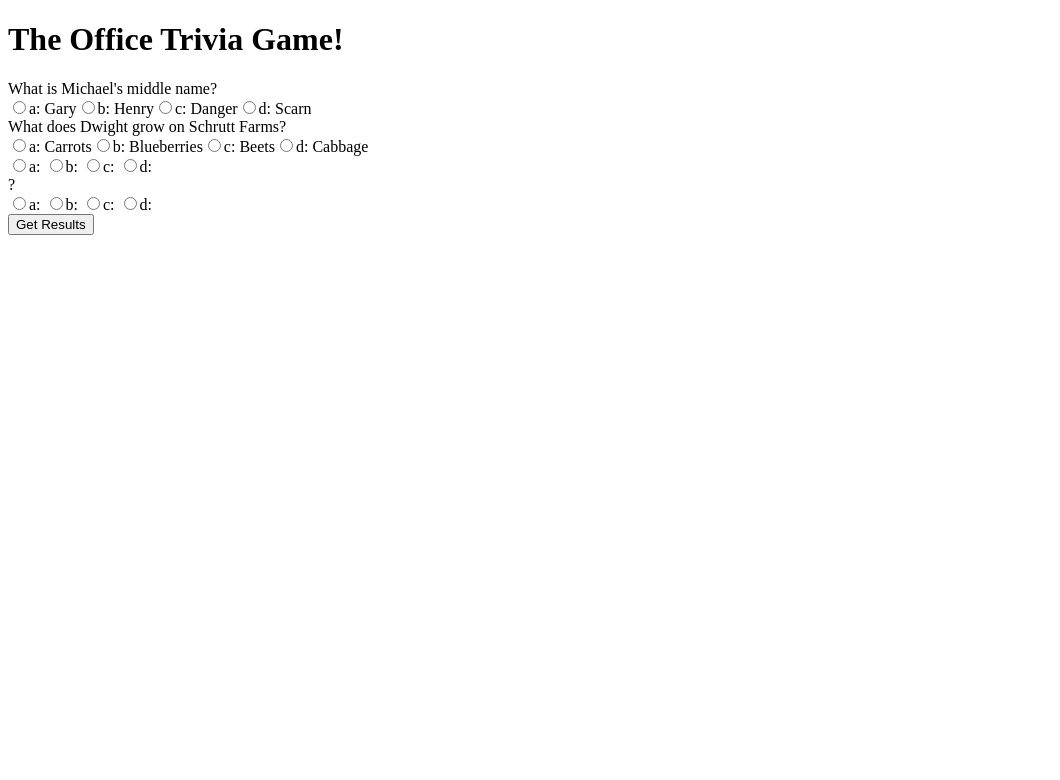
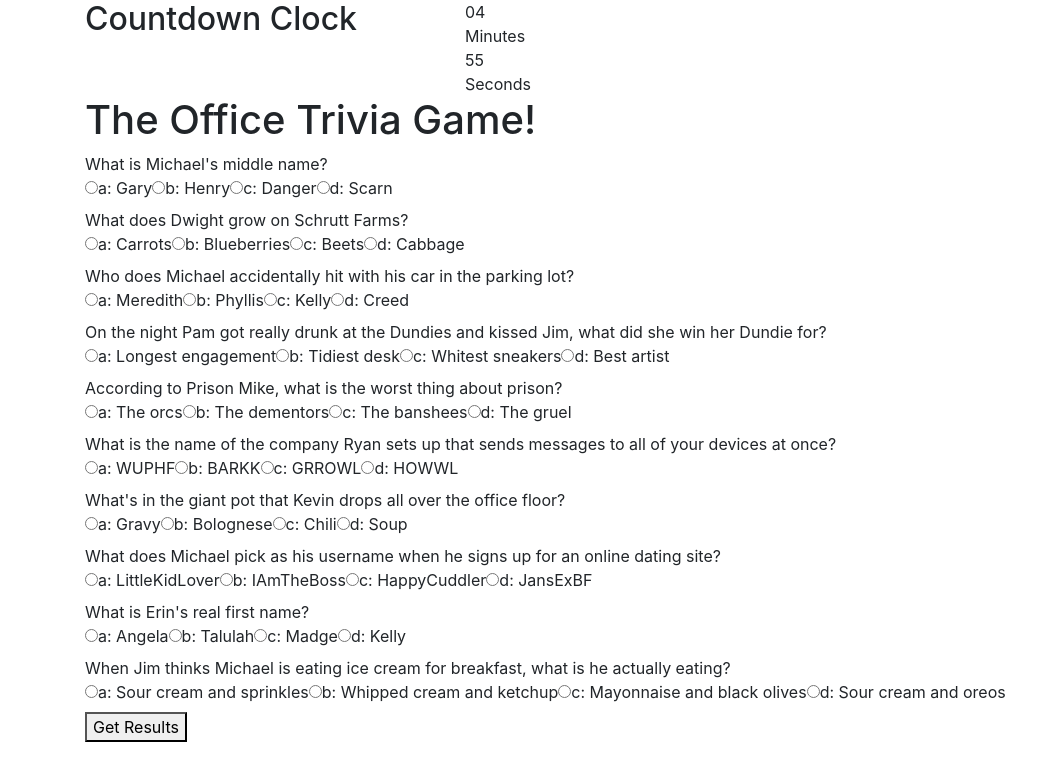
Before and after one commit to Riggs041/TriviaGame, a plain HTML site: page index.html in a window 1280 px wide. Shown: the whole page, without its empty margins (0-1060 px from the left). Drawn offline with nearby package versions, Linux system fonts and the light colour scheme.

Commit message:
trivia game updated. working, needs styling

```diff
--- a/assets/css/style.css
+++ b/assets/css/style.css
@@ -0,0 +1,5 @@
+body {
+
+
+
+}
--- a/assets/javascript/app.js
+++ b/assets/javascript/app.js
@@ -9,31 +9,39 @@
 
 
 //Add timer
-var number = 100;
-//variable that will hold interval ID when we select "run"
-var intervalID;
-
-function run() {
-    clearInterval(intervalID);
-    intervalID = setInterval(decrement, 1000);
+function getTimeRemaining(endtime) {
+    var t = Date.parse(endtime) - Date.parse(new Date());
+    var seconds = Math.floor((t / 1000) % 60);
+    var minutes = Math.floor((t / 1000 / 60) % 60);
+    return {
+        'total': t,
+        'minutes': minutes,
+        'seconds': seconds
+    };
 }
 
-function decrement(){
-    //decrease by 1
-    number--;
+function initializeClock(id, endtime) {
+    var clock = document.getElementById(id);
+    var minutesSpan = clock.querySelector('.minutes');
+    var secondsSpan = clock.querySelector('.seconds');
 
-    //show the number in the #show-number tag
-    $("show-number").html("<h2>" + number + "</h2>");
+    function updateClock() {
+        var t = getTimeRemaining(endtime);
 
-    if (number === 0) {
+        minutesSpan.innerHTML = ('0' + t.minutes).slice(-2);
+        secondsSpan.innerHTML = ('0' + t.seconds).slice(-2);
 
-        stop();
+        if (t.total <= 0) {
+            clearInterval(timeinterval);
+        }
+    }
 
-        alert("Time is up!");
-    }
+    updateClock();
+    var timeinterval = setInterval(updateClock, 1000);
 }
-//execute the run function
-run();
+
+var deadline = new Date(Date.parse(new Date()) + 5 * 60 * 1000);
+initializeClock('clockdiv', deadline);
 
 
 
@@ -59,24 +67,84 @@ var myQuestions = [
         correctAnswer: 'c'
     },
     {
-        question: "",
+        question: "Who does Michael accidentally hit with his car in the parking lot?",
         answers: {
-            a: '',
-            b: '',
-            c: '',
-            d: '',
+            a: 'Meredith',
+            b: 'Phyllis',
+            c: 'Kelly',
+            d: 'Creed',
         },
-        correctAnswer: ''
+        correctAnswer: 'a'
     },
     {
-        question: "?",
+        question: "On the night Pam got really drunk at the Dundies and kissed Jim, what did she win her Dundie for?",
         answers: {
-            a: '',
-            b: '',
-            c: '',
-            d: '',
+            a: 'Longest engagement',
+            b: 'Tidiest desk',
+            c: 'Whitest sneakers',
+            d: 'Best artist',
         },
-        correctAnswer: ''
+        correctAnswer: 'c'
+    },
+    {
+        question: "According to Prison Mike, what is the worst thing about prison?",
+        answers: {
+            a: 'The orcs',
+            b: 'The dementors',
+            c: 'The banshees',
+            d: 'The gruel',
+        },
+        correctAnswer: 'b'
+    },
+    {
+        question: "What is the name of the company Ryan sets up that sends messages to all of your devices at once?",
+        answers: {
+            a: 'WUPHF',
+            b: 'BARKK',
+            c: 'GRROWL',
+            d: 'HOWWL',
+        },
+        correctAnswer: 'a'
+    },
+    {
+        question: "What's in the giant pot that Kevin drops all over the office floor?",
+        answers: {
+            a: 'Gravy',
+            b: 'Bolognese',
+            c: 'Chili',
+            d: 'Soup',
+        },
+        correctAnswer: 'c'
+    },
+    {
+        question: "What does Michael pick as his username when he signs up for an online dating site?",
+        answers: {
+            a: 'LittleKidLover',
+            b: 'IAmTheBoss',
+            c: 'HappyCuddler',
+            d: 'JansExBF',
+        },
+        correctAnswer: 'a'
+    },
+    {
+        question: "What is Erin's real first name?",
+        answers: {
+            a: 'Angela',
+            b: 'Talulah',
+            c: 'Madge',
+            d: 'Kelly',
+        },
+        correctAnswer: 'd'
+    },
+    {
+        question: "When Jim thinks Michael is eating ice cream for breakfast, what is he actually eating?",
+        answers: {
+            a: 'Sour cream and sprinkles',
+            b: 'Whipped cream and ketchup',
+            c: 'Mayonnaise and black olives',
+            d: 'Sour cream and oreos',
+        },
+        correctAnswer: 'c'
     },
 ];
 
@@ -86,7 +154,7 @@ var submitButton = document.getElementById('submit');
 
 generateQuiz(myQuestions, quizContainer, resultsContainer, submitButton);
 
-function generateQuiz(questions, quizContainer, resultsContainer, submitButton){
+function generateQuiz(questions, quizContainer, resultsContainer, submitButton) {
 
     function showQuestions(questions, quizContainer) {
         //code goes here
@@ -94,20 +162,20 @@ function generateQuiz(questions, quizContainer, resultsContainer, submitButton){
         var answers;
 
         //for each question
-        for(var i = 0; i<questions.length; i++){
+        for (var i = 0; i < questions.length; i++) {
 
             //reset the list of answers
             answers = [];
 
             //for each available answer to this question
-            for(letter in questions[i].answers){
+            for (letter in questions[i].answers) {
 
                 //add html radio button
                 answers.push(
                     '<label>'
-                        + '<input type="radio" name="question' + i + '" value="' + letter + '">'
-                        + letter + ': '
-                        + questions[i].answers[letter]
+                    + '<input type="radio" name="question' + i + '" value="' + letter + '">'
+                    + letter + ': '
+                    + questions[i].answers[letter]
                     + '</label>'
                 );
             }
@@ -123,7 +191,7 @@ function generateQuiz(questions, quizContainer, resultsContainer, submitButton){
         quizContainer.innerHTML = output.join('');
     }
 
-    function showResults(questions, quizContainer, resultsContainer){
+    function showResults(questions, quizContainer, resultsContainer) {
 
         //code goes here
         var answerContainers = quizContainer.querySelectorAll('.answers');
@@ -133,21 +201,21 @@ function generateQuiz(questions, quizContainer, resultsContainer, submitButton){
         var numCorrect = 0;
 
         //each question
-        for(var i=0; i<questions.length; i++){
+        for (var i = 0; i < questions.length; i++) {
 
             //find selected answer
-            userAnswer = (answerContainers[i].querySelector('input[name=question'+i+']:checked')||{}).value;
+            userAnswer = (answerContainers[i].querySelector('input[name=question' + i + ']:checked') || {}).value;
 
             //if answer is right
-            if(userAnswer===questions[i].correctAnswer){
+            if (userAnswer === questions[i].correctAnswer) {
                 //add to the number of correct answers
                 numCorrect++;
 
                 //color answers green
                 answerContainers[i].style.color = 'lightgreen';
             }
-                //if answer is wrong
-            else{
+            //if answer is wrong
+            else {
                 //color answer red
                 answerContainers[i].style.color = 'red';
             }
@@ -161,7 +229,7 @@ function generateQuiz(questions, quizContainer, resultsContainer, submitButton){
     showQuestions(questions, quizContainer);
 
     //show results when user clicks submit
-    submitButton.onclick = function (){
+    submitButton.onclick = function () {
         showResults(questions, quizContainer, resultsContainer);
     }
 
--- a/index.html
+++ b/index.html
@@ -1,21 +1,40 @@
 <!DOCTYPE html>
-<html lang="en-us">
+<html lang="en">
 
 <head>
     <meta charset="utf-8" />
     <meta http-equiv="X-UA-Compatible" content="IE=edge">
-    <title>Page Title</title>
+    <title>The Office Trivia Game</title>
     <meta name="viewport" content="width=device-width, initial-scale=1">
     <link rel="stylesheet" type="text/css" media="screen" href="assets\css\style.css" />
-
+    <meta name="viewport" content="width=device-width, initial-scale=1">
+    <!-- <link rel="stylesheet" href="https://maxcdn.bootstrapcdn.com/bootstrap/3.3.7/css/bootstrap.min.css"> -->
+    <script src="https://ajax.googleapis.com/ajax/libs/jquery/3.3.1/jquery.min.js"></script>
+    <!-- <script src="https://maxcdn.bootstrapcdn.com/bootstrap/3.3.7/js/bootstrap.min.js"></script> -->
+    <link rel="stylesheet" href="https://stackpath.bootstrapcdn.com/bootstrap/4.1.1/css/bootstrap.min.css" integrity="sha384-WskhaSGFgHYWDcbwN70/dfYBj47jz9qbsMId/iRN3ewGhXQFZCSftd1LZCfmhktB"
+        crossorigin="anonymous">
 </head>
 
 <body>
-    <!-- You'll create a trivia form with multiple choice or true/false options (your choice).
-    The player will have a limited amount of time to finish the quiz.
-    The game ends when the time runs out. The page will reveal the number of questions that players answer correctly and incorrectly.
-    Don't let the player pick more than one answer per question.
-    Don't forget to include a countdown timer. -->
+    <div class="container">
+        <div class="row">
+            <div class="col-md-4">
+                <h2>Countdown Clock</h2>
+            </div>
+            <div class="col-md-8">
+                <div id="clockdiv">
+                    <div>
+                        <span class="minutes"></span>
+                        <div class="smalltext">Minutes</div>
+                    </div>
+                    <div>
+                        <span class="seconds"></span>
+                        <div class="smalltext">Seconds</div>
+                    </div>
+                </div>
+            </div>
+        </div>
+
 
         <h1>The Office Trivia Game!</h1>
 
@@ -24,9 +43,17 @@
         <div id="results"></div>
 
 
+
         <script type="text/javascript" src="https://cdnjs.cloudflare.com/ajax/libs/jquery/3.2.1/jquery.min.js"></script>
         <script src="assets\javascript\app.js"></script>
 
+        <script src="https://code.jquery.com/jquery-3.3.1.slim.min.js" integrity="sha384-q8i/X+965DzO0rT7abK41JStQIAqVgRVzpbzo5smXKp4YfRvH+8abtTE1Pi6jizo"
+            crossorigin="anonymous"></script>
+        <script src="https://cdnjs.cloudflare.com/ajax/libs/popper.js/1.14.3/umd/popper.min.js" integrity="sha384-ZMP7rVo3mIykV+2+9J3UJ46jBk0WLaUAdn689aCwoqbBJiSnjAK/l8WvCWPIPm49"
+            crossorigin="anonymous"></script>
+        <script src="https://stackpath.bootstrapcdn.com/bootstrap/4.1.1/js/bootstrap.min.js" integrity="sha384-smHYKdLADwkXOn1EmN1qk/HfnUcbVRZyYmZ4qpPea6sjB/pTJ0euyQp0Mk8ck+5T"
+            crossorigin="anonymous"></script>
+    </div>
 </body>
 
 </html>
```
Also changed, not shown: assets/images/The-Office-Wallpaper-HD.jpg (added). Lines whose indentation alone changed are shown as unchanged.
